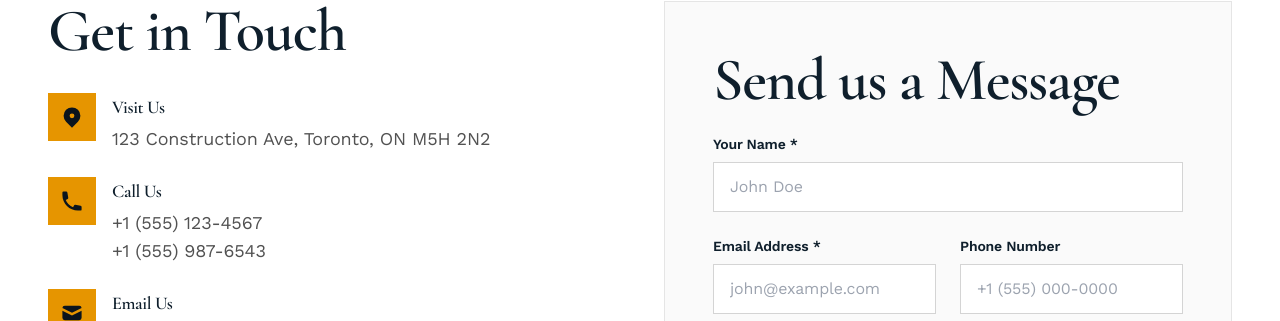
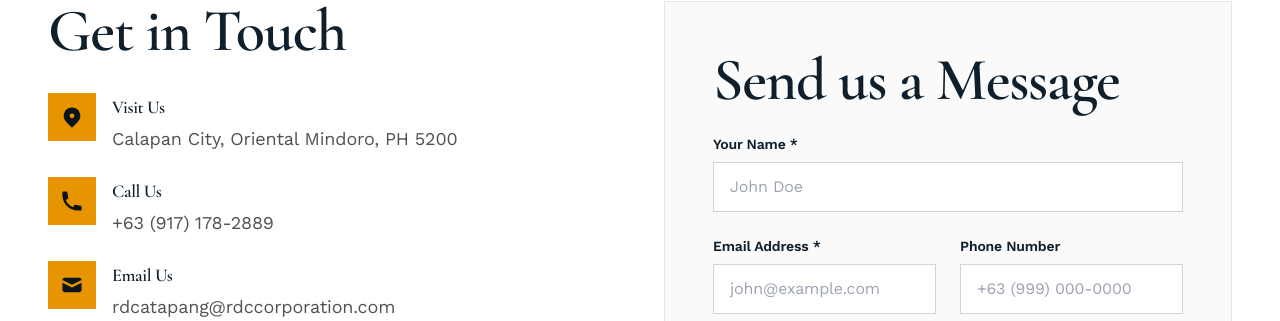
Before and after one commit to umeng-hub/construction-website, a React (Vite) app in the folder client/: page /contact in a window 1280 px wide. Shown: the part 631-952 px from the top of the page. Built offline with nearby package versions, Linux system fonts and the light colour scheme; no server answers.

Commit message:
Modify contact details and company location
Updated company location and contact information for the Contact page.

```diff
--- a/client/src/pages/Contact.jsx
+++ b/client/src/pages/Contact.jsx
@@ -16,9 +16,9 @@ const Contact = () => {
 
   // Company location for Google Maps
   const companyLocation = {
-    lat: 43.6532,  // Toronto coordinates (update with your actual location)
-    lng: -79.3832,
-    address: '123 Construction Ave, Toronto, ON M5H 2N2'
+    lat: 13.413040,  // Toronto coordinates (update with your actual location)
+    lng: 121.180481,
+    address: 'Calapan City, Oriental Mindoro, PH 5200'
   };
 
   // Google Maps API key from environment
@@ -96,8 +96,7 @@ const Contact = () => {
                   </div>
                   <div>
                     <h3 className="text-lg font-semibold mb-1">Call Us</h3>
-                    <p className="text-neutral-600">+1 (555) 123-4567</p>
-                    <p className="text-neutral-600">+1 (555) 987-6543</p>
+                    <p className="text-neutral-600">+63 (917) 178-2889</p>
                   </div>
                 </div>
 
@@ -107,8 +106,7 @@ const Contact = () => {
                   </div>
                   <div>
                     <h3 className="text-lg font-semibold mb-1">Email Us</h3>
-                    <p className="text-neutral-600">info@prestigebuild.com</p>
-                    <p className="text-neutral-600">projects@prestigebuild.com</p>
+                    <p className="text-neutral-600">rdcatapang@rdccorporation.com</p>
                   </div>
                 </div>
 
@@ -202,7 +200,7 @@ const Contact = () => {
                       value={formData.phone}
                       onChange={handleChange}
                       className="w-full px-4 py-3 border border-neutral-300 focus:border-accent-500 focus:ring-2 focus:ring-accent-500/20 outline-none transition-all"
-                      placeholder="+1 (555) 000-0000"
+                      placeholder="+63 (999) 000-0000"
                     />
                   </div>
                 </div>
```
